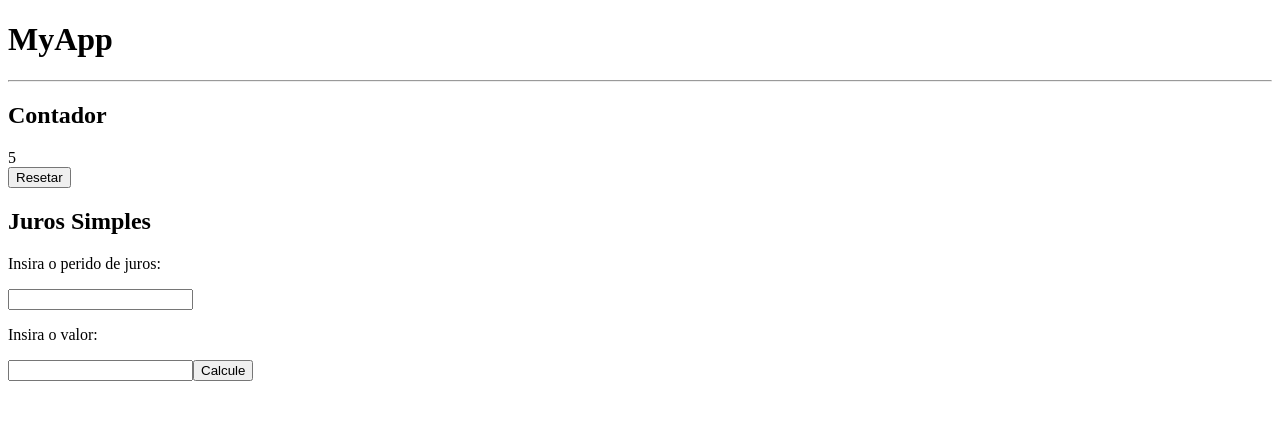
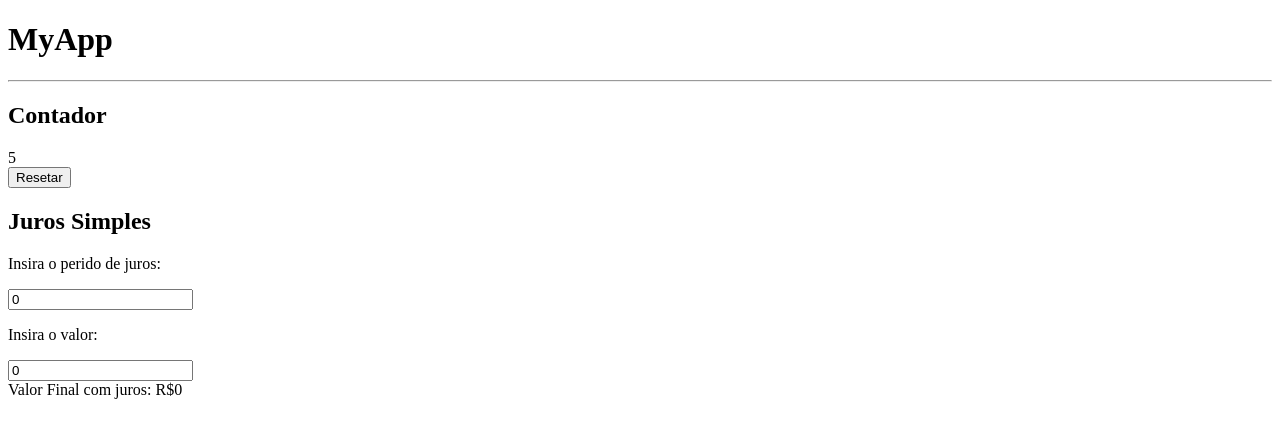
Before and after one commit to CaioCroccia/angular_treinando, an Angular app: page / in a window 1280 px wide. Shown: the top 438 px of the page. Built offline with nearby package versions, Linux system fonts and the light colour scheme.

Commit message:
2 files modified

```diff
--- a/src/app/caiosimple-interest-component/caiosimple-interest-component.component.html
+++ b/src/app/caiosimple-interest-component/caiosimple-interest-component.component.html
@@ -5,8 +5,6 @@
 />
 
 <p>Insira o valor:</p>
-<input type="number" step="100" [(ngModel)]="valor"
-/>
+<input type="number" step="100" [(ngModel)]="valor"/>
 
-<button (click)="getJuros()">Calcule</button>
-<p>{{resultado}}</p>
+<div>Valor Final com juros: R${{getJuros()}}
--- a/src/app/caiosimple-interest-component/caiosimple-interest-component.component.ts
+++ b/src/app/caiosimple-interest-component/caiosimple-interest-component.component.ts
@@ -8,14 +8,18 @@ import { Component, OnInit } from '@angular/core';
 export class CaiosimpleInterestComponentComponent implements OnInit {
   valor: number;
   periodo: number;
-  taxa: 0.1;
-  resultado: number;
+  taxa: number;
 
-  constructor() {}
+
+  constructor() {
+    this.valor = 0;
+    this.periodo = 0;
+    this.taxa = 0.1;
+  }
 
   ngOnInit() {}
 
   getJuros() {
-    return this.resultado = this.valor * (1 + this.taxa * this.periodo);
+    return this.valor * (1 + (this.taxa / 100) * this.periodo);
   }
 }
```
